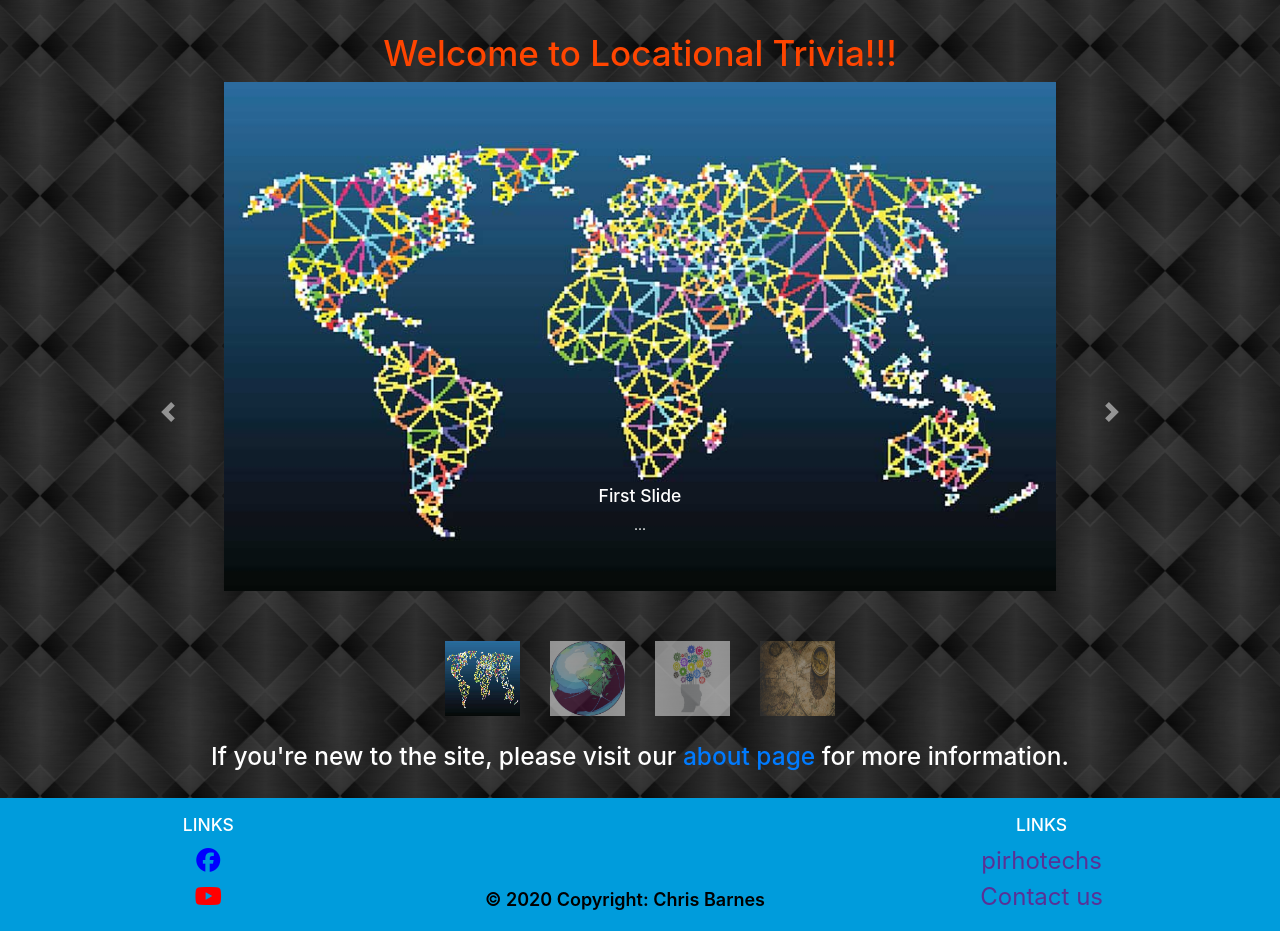
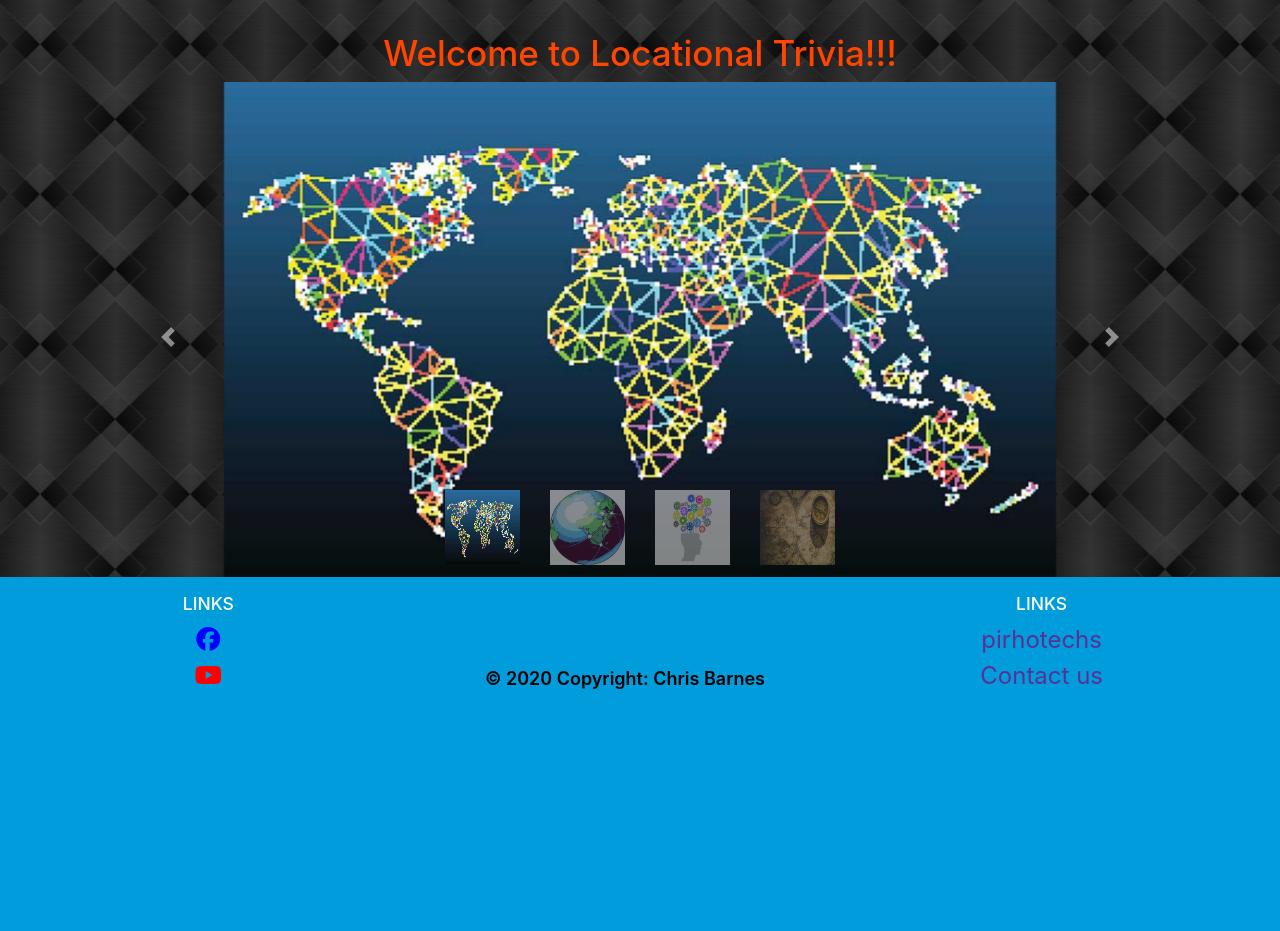
Before and after one commit to ChrisBarnes2000-MS-DU/BEW1.2-Contractor, a Django app: page / in a window 1280 px wide. Shown: the part 90-1021 px from the top of the page. After the commit the page ends 779 px from the top, so only its background shows below. Run offline with Django 3.2, Linux system fonts and the light colour scheme; some libraries are stand-ins or nearby versions.

Commit message:
adjust views & footer, update points in models

```diff
--- a/static/style.css
+++ b/static/style.css
@@ -1,5 +1,16 @@
 body {
     background: lightgrey url("images/background.jpg") center;
+}
+
+.page-footer {
+margin-top: 3vh !important;
+}
+
+#footer {
+position: absolute;
+bottom: 0;
+right: 0;
+left: 0;
 }
 
 .footer-copyright{
@@ -8,6 +19,7 @@ body {
     padding-top: 4em;
     color: black;
 }
+
 h1 {
     color: orangered;
 }
--- a/templates/base.html
+++ b/templates/base.html
@@ -20,7 +20,7 @@
 <body>
     {% include 'partials/navbar.html' %}
 
-    <main role="main" class="container" style="margin-top: 4vh; height: 750px;">
+    <main role="main" class="container" style="margin-top: 4vh;">
         {% block content %}
         <div class="row">
             <div class="col m-4">
--- a/templates/index.html
+++ b/templates/index.html
@@ -5,36 +5,20 @@
 <h1 class="text-center">Welcome to Locational Trivia!!!</h1>
 
 <div id="carouselExampleIndicators" class="carousel slide" data-ride="carousel">
-    <div class="carousel-inner" style="height: 660px;">
+    <div class="carousel-inner"">
         <div class="carousel-item active">
             <img src="static/slideshow/Image1.png" alt="First Slide" class="d-block w-75 m-auto clear">
-            <div class="carousel-caption d-none d-md-block">
-                <h5>First Slide</h5>
-                <p>...</p>
-            </div>
             <!-- https://encrypted-tbn0.gstatic.com/images?q=tbn%3AANd9GcR9jY4uLZ-xpgbE_tRzZ3r92l3hvLmLKoRUFLOq-LWrIjZfO8nK" -->
         </div>
         <div class="carousel-item ">
             <img src="static/slideshow/Image2.png" alt="Second Slide" class="d-block w-50 m-auto clear">
-            <div class="carousel-caption d-none d-md-block">
-                <h5>Second Slide</h5>
-                <p>...</p>
-            </div>
             <!-- https://c7.uihere.com/files/563/466/432/quiz-liberation-question-calais-clip-art-trivia-day.jpg -->
         </div>
         <div class="carousel-item ">
             <img src="static/slideshow/Image3.png" alt="Third Slide" class="d-block w-50 m-auto clear">
-            <div class="carousel-caption d-none d-md-block">
-                <h5>Third Slide</h5>
-                <p>...</p>
-            </div>
         </div>
         <div class="carousel-item ">
             <img src="static/slideshow/Image4.png" alt="Fourth Slide" class="d-block w-75 m-auto clear">
-            <div class="carousel-caption d-none d-md-block">
-                <h5>Fourth Slide</h5>
-                <p>...</p>
-            </div>
         </div>
     </div>
 
--- a/templates/partials/footer.html
+++ b/templates/partials/footer.html
@@ -1,5 +1,5 @@
 <!-- Footer -->
-<footer class='page-footer font-small text-white bg-info absolute-bottom mt-3'>
+<footer class='page-footer font-small text-white bg-info' id="footer">
     <div class='container-fluid row text-center pt-3'>
         <div class='col-md-4 mb-md-0'>
             <h5 class='text-uppercase'>Links</h5>
--- a/trivia/admin.py
+++ b/trivia/admin.py
@@ -3,11 +3,11 @@ from trivia.models import Question, Choice
 
 class QuestionAdmin(admin.ModelAdmin):
     """ Show helpful fields on the changelist page. """
-    list_display = ('quiz', 'content', 'author', 'created', 'modified')
+    list_display = ('quiz', 'content', 'points', 'author', 'created', 'modified')
 
 class ChoiceAdmin(admin.ModelAdmin):
     """ Show helpful fields on the changelist page. """
-    list_display = ('question', 'content', 'correct', 'points', 'created', 'modified')
+    list_display = ('question', 'content', 'correct', 'created', 'modified')
 
 admin.site.register(Question, QuestionAdmin)
 admin.site.register(Choice, ChoiceAdmin)
--- a/trivia/models.py
+++ b/trivia/models.py
@@ -9,8 +9,11 @@ class Question(models.Model):
     objects = models.Manager()
     quiz = models.ForeignKey(Page, on_delete=models.CASCADE)
     author = models.ForeignKey(User, on_delete=models.PROTECT, help_text="The user that posted this question.")
+
     created = models.DateTimeField(auto_now_add=True, help_text="The date&time this question was created. Automatically generated when the model saves.")
     modified = models.DateTimeField(auto_now=True, help_text="The date&time this question was updated. Automatically generated when the model updates.")
+
+    points = models.IntegerField(default=10, help_text="number of points given for getting the correct answer to this question")
     content = models.TextField(default="Write the content of your question here.")
 
     def __str__(self):
@@ -20,9 +23,10 @@ class Choice(models.Model):
     """ Represents a question. """
     objects = models.Manager()
     question = models.ForeignKey(Question, on_delete=models.CASCADE)
+
     created = models.DateTimeField(auto_now_add=True, help_text="The date&time this question was created. Automatically generated when the model saves.")
     modified = models.DateTimeField(auto_now=True, help_text="The date&time this question was updated. Automatically generated when the model updates.")
-    points = models.IntegerField(default=10, help_text="number of points given for getting the correct answer to this question")
+
     content = models.TextField(default="Write the content of your question here.")
     correct = models.BooleanField(default=False, help_text="Is this the correct answer")
 
--- a/trivia/views.py
+++ b/trivia/views.py
@@ -1,5 +1,5 @@
 from django.shortcuts import render
-from trivia.models import Question
+from trivia.models import Question, Choice
 
 def trivia(request, slug):
     """View function for home page of TRIVIA."""
@@ -7,12 +7,14 @@ def trivia(request, slug):
 
     # Generate counts of some of the main objects
     questions = Question.objects.filter(quiz__slug=slug)
+    choices = Choice.objects.filter(question__quiz__slug=slug)
     num_questions = questions.count()
 
     context = {
         'slug': slug,
         'num_questions': num_questions,
         'questions': questions,
+        'choices': choices,
     }
 
     # Render the HTML template index.html with the data in the context variable
```
Also changed, not shown: trivia/templates/trivia/game.html (+9 -2 lines), db.sqlite3, static/images/backgroundContentFade.png (added), trivia/migrations/0002_auto_20200108_1357.py (added).
